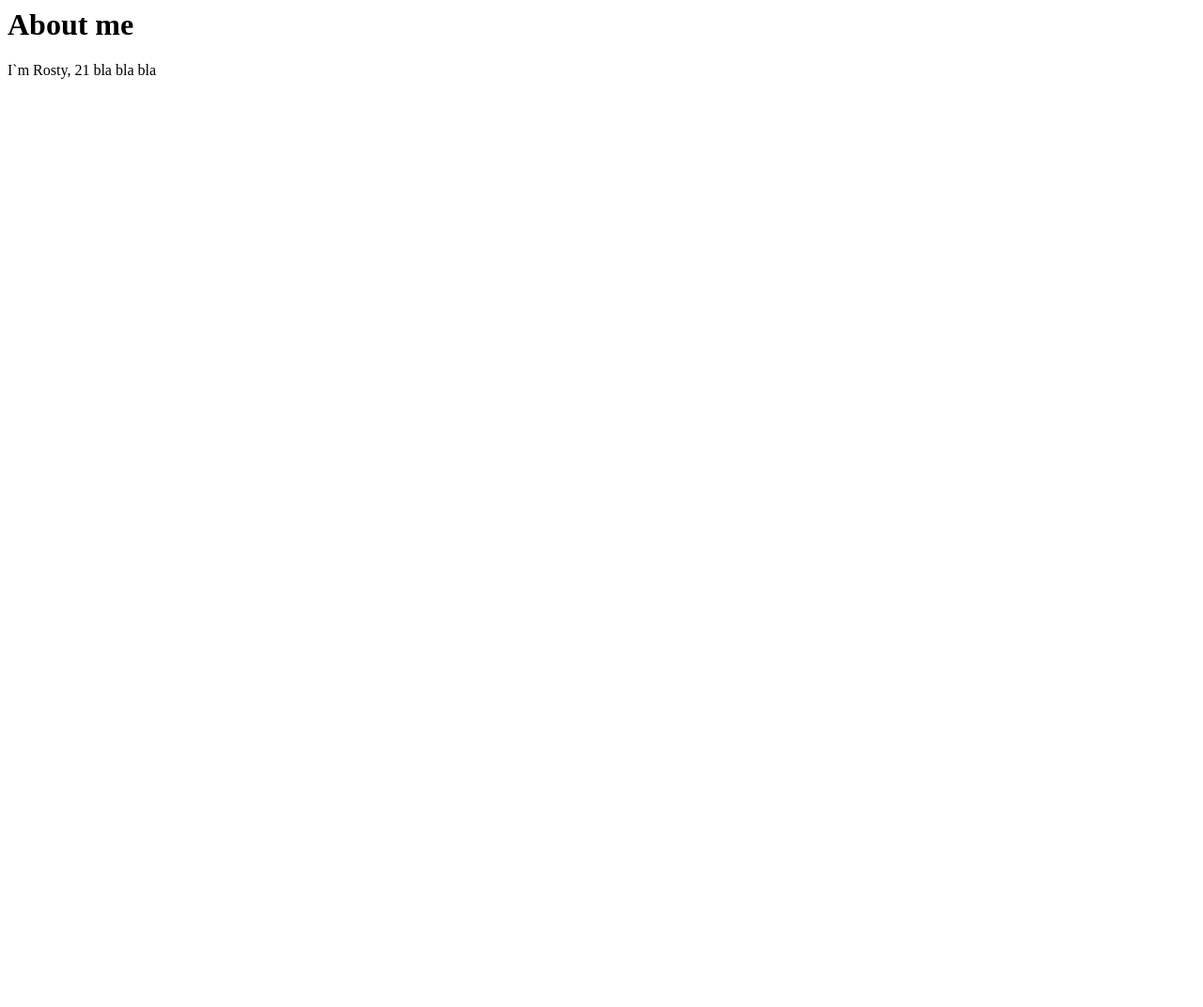
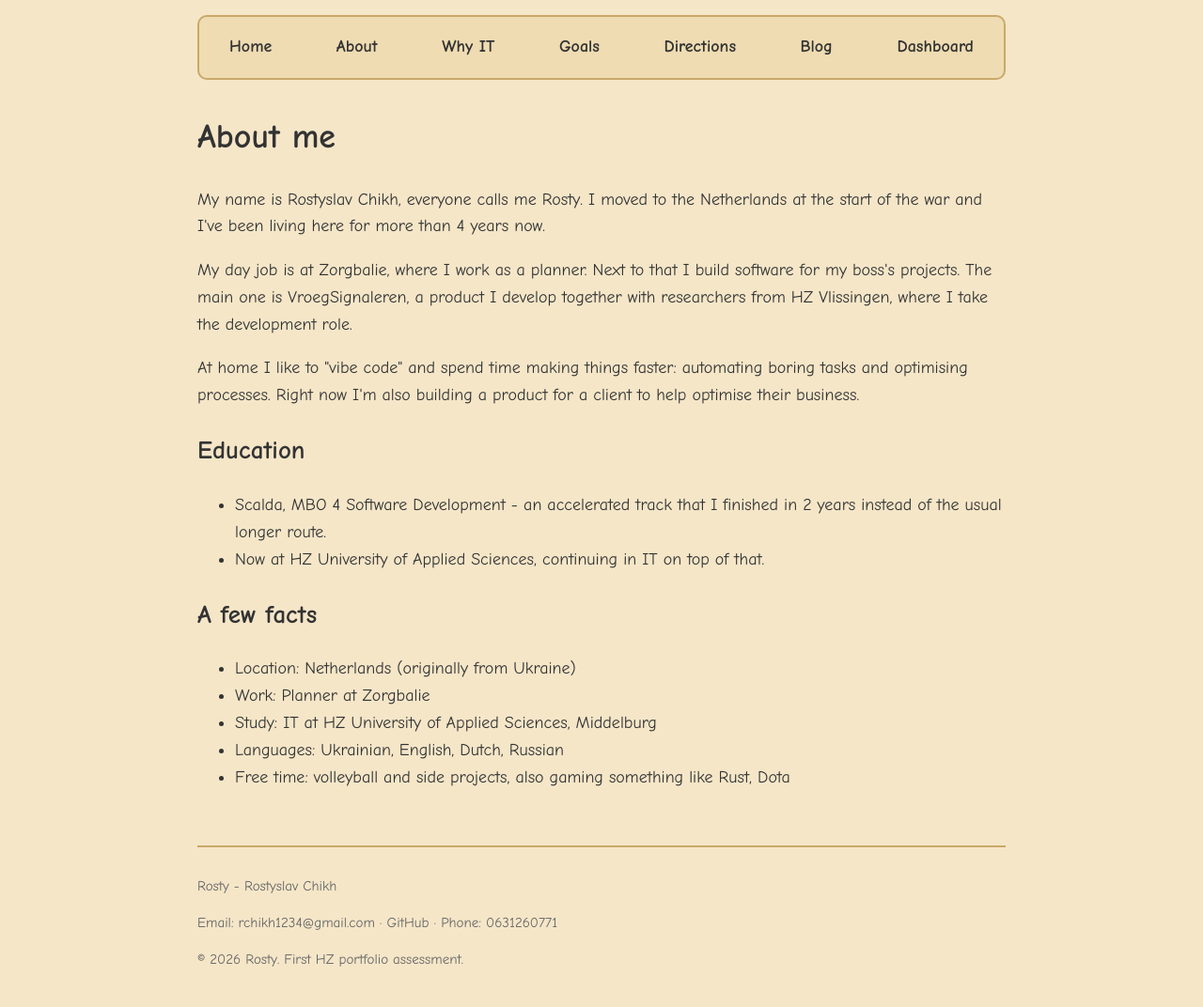
Before and after one commit to Chikh124/chikh124.github.io, a plain HTML site: page about.html in a window 1280 px wide. Shown: the whole page at 94% size. Before the commit the page ends 800 px from the top, so only its background shows below. Drawn offline with Linux system fonts and the light colour scheme.

Commit message:
added structure, more info, and nav

```diff
--- a/about.html
+++ b/about.html
@@ -1,9 +1,71 @@
-<html>
+<!DOCTYPE html>
+<html lang="en">
   <head>
-    <title>WHO AM I</title>
+    <meta charset="UTF-8" />
+    <meta name="viewport" content="width=device-width, initial-scale=1.0" />
+    <title>About</title>
+    <link rel="stylesheet" href="global.css" />
   </head>
   <body>
-    <h1>About me</h1>
-    <p>I`m Rosty, 21 bla bla bla</p>
+    <nav>
+      <a href="index.html">Home</a>
+      <a href="about.html">About</a>
+      <a href="why-it.html">Why IT</a>
+      <a href="goals.html">Goals</a>
+      <a href="directions.html">Directions</a>
+      <a href="blog.html">Blog</a>
+      <a href="dashboard.html">Dashboard</a>
+    </nav>
+
+    <main>
+      <h1>About me</h1>
+      <p>
+        My name is Rostyslav Chikh, everyone calls me Rosty. I moved to
+        the Netherlands at the start of the war and I've been living here
+        for more than 4 years now.
+      </p>
+      <p>
+        My day job is at Zorgbalie, where I work as a planner. Next to
+        that I build software for my boss's projects. The main one is
+        VroegSignaleren, a product I develop together with researchers
+        from HZ Vlissingen, where I take the development role.
+      </p>
+      <p>
+        At home I like to "vibe code" and spend time making things
+        faster: automating boring tasks and optimising processes. Right
+        now I'm also building a product for a client to help optimise
+        their business.
+      </p>
+
+      <h2>Education</h2>
+      <ul>
+        <li>
+          Scalda, MBO 4 Software Development - an accelerated track that
+          I finished in 2 years instead of the usual longer route.
+        </li>
+        <li>
+          Now at HZ University of Applied Sciences, continuing in IT on
+          top of that.
+        </li>
+      </ul>
+
+      <h2>A few facts</h2>
+      <ul>
+        <li>Location: Netherlands (originally from Ukraine)</li>
+        <li>Work: Planner at Zorgbalie</li>
+        <li>Study: IT at HZ University of Applied Sciences, Middelburg</li>
+        <li>Languages: Ukrainian, English, Dutch, Russian</li>
+        <li>Free time: volleyball and side projects, also gaming something like Rust, Dota</li>
+      </ul>
+    </main>
+
+    <footer>
+      <p>Rosty - Rostyslav Chikh</p>
+      <p>
+        Email: <a href="mailto:rchikh1234@gmail.com">rchikh1234@gmail.com</a> ·
+        <a href="https://github.com/Chikh124">GitHub</a> · Phone: 0631260771
+      </p>
+      <p>&copy; 2026 Rosty. First HZ portfolio assessment.</p>
+    </footer>
   </body>
 </html>
--- /dev/null
+++ b/global.css
@@ -0,0 +1,72 @@
+/* Global styles for the whole portfolio */
+@import url("https://fonts.googleapis.com/css2?family=Comic+Neue:wght@400;700&display=swap");
+
+html {
+  background: #f5e6c8;
+}
+
+body {
+  margin: 0 auto;
+  padding: 0 24px;
+  max-width: 860px;
+  min-height: 100vh;
+  display: flex;
+  flex-direction: column;
+  background: #f5e6c8;
+  color: #333;
+  font-family: "Comic Neue", "Comic Sans MS", cursive;
+  font-size: 18px;
+  line-height: 1.6;
+}
+
+/* Navigation bar - one solid block */
+nav {
+  display: flex;
+  flex-wrap: wrap;
+  justify-content: space-between;
+  gap: 24px 40px;
+  margin: 16px 0 32px;
+  padding: 18px 32px;
+  background: #efdcb2;
+  border: 2px solid #c9a86a;
+  border-radius: 10px;
+}
+
+nav a {
+  color: #333;
+  font-weight: 700;
+  text-decoration: none;
+}
+
+nav a:hover {
+  text-decoration: underline;
+}
+
+/* Page content grows so the footer stays at the bottom */
+main {
+  flex: 1 0 auto;
+}
+
+h1 {
+  margin-top: 0;
+}
+
+/* Footer with personal data */
+footer {
+  margin-top: 40px;
+  padding: 14px 0 24px;
+  border-top: 2px solid #c9a86a;
+  font-size: 15px;
+  color: #666;
+}
+a {
+    color: #666;
+    text-decoration: none;
+
+}
+
+a:hover {
+    color:#333;
+    text-decoration:none;
+    cursor:pointer;
+}
```
Also changed, not shown: blog.html (+58 -0 lines), dashboard.html (+52 -0 lines), directions.html (+53 -0 lines), goals.html (+49 -0 lines), index.html (+42 -4 lines), why-it.html (+51 -0 lines).
